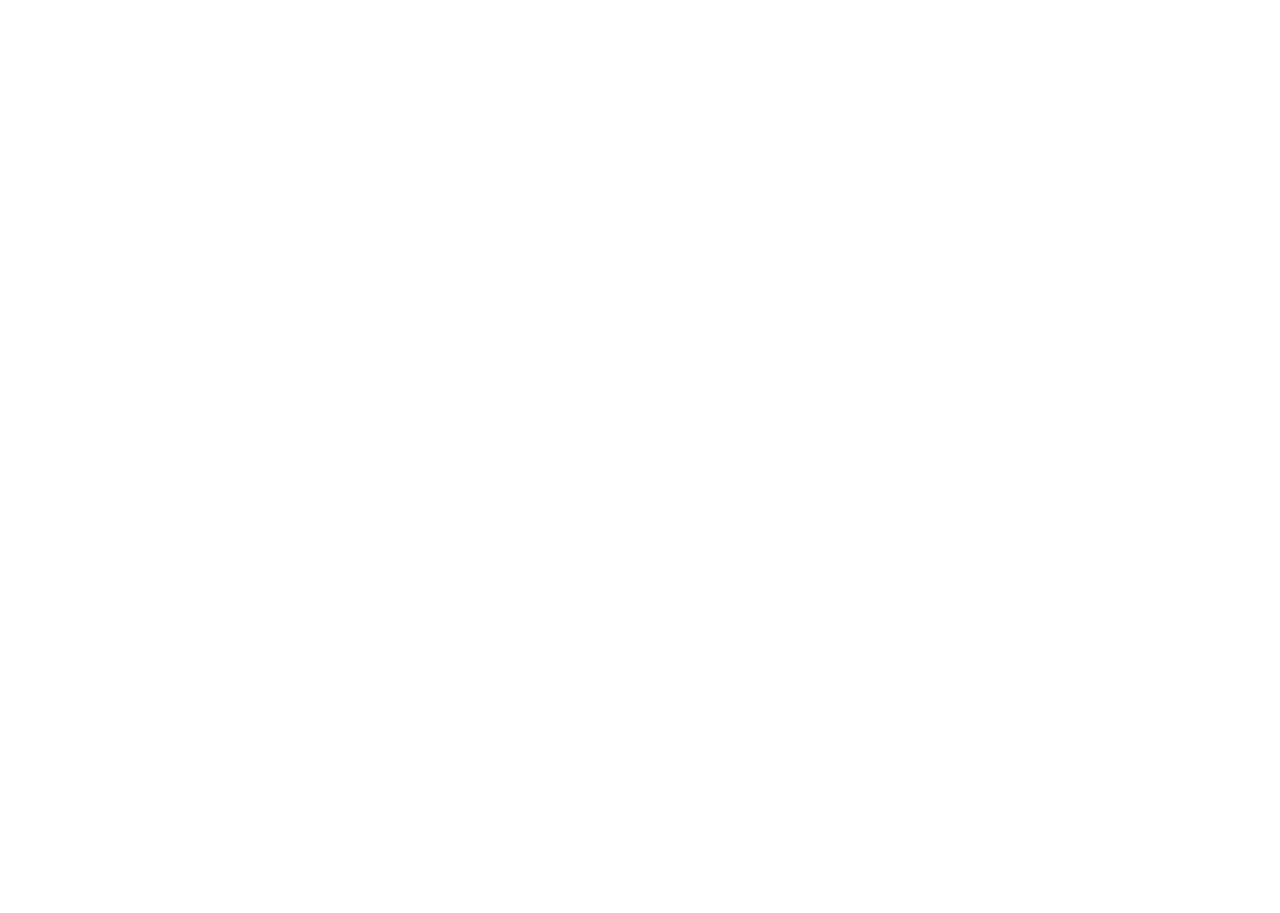
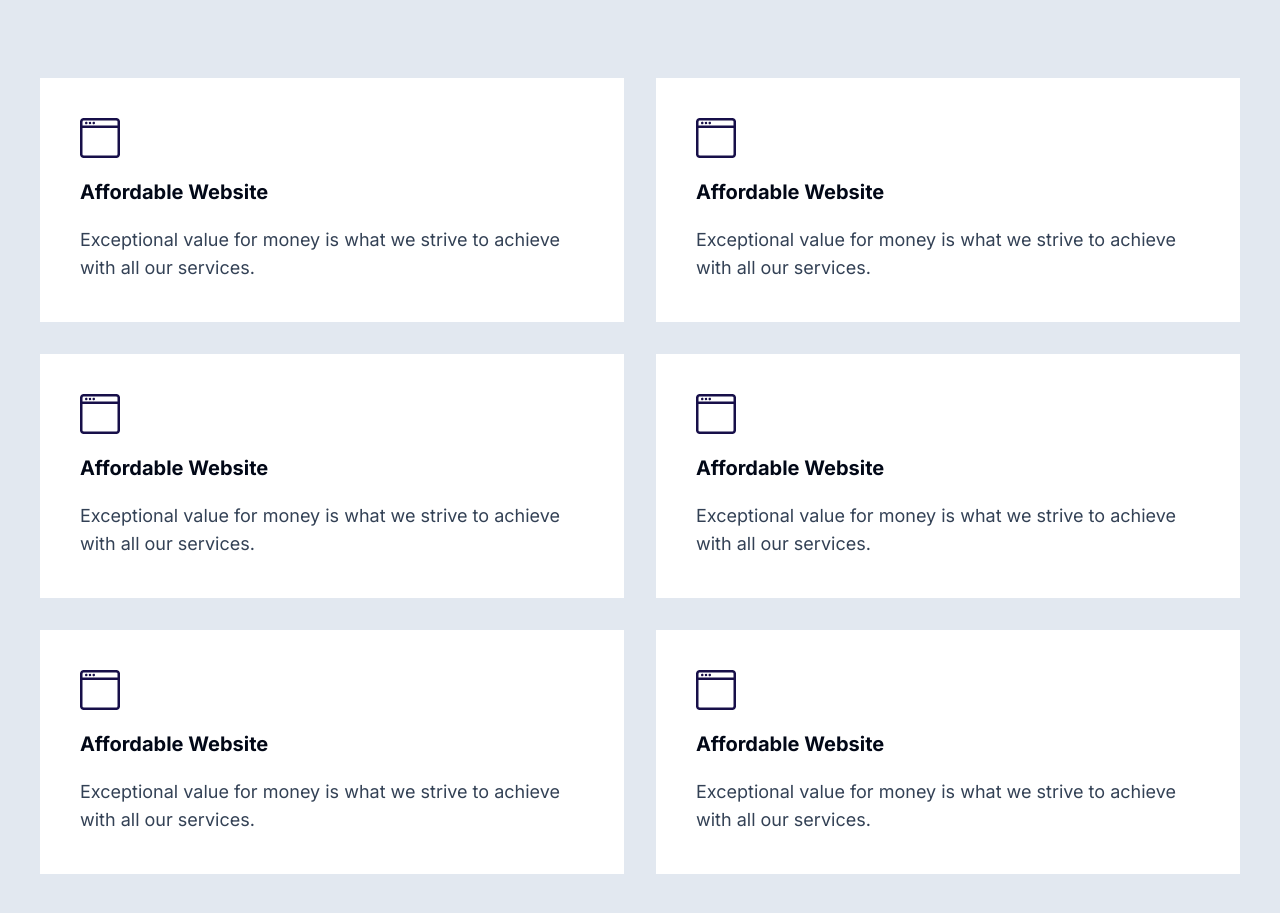
Before and after one commit to shubh0316/websitesbs, a Next.js app: page /AboutUs in a window 1280 px wide. Shown: the part 1287-2200 px from the top of the page. Before the commit the page ends 1085 px from the top, so only its background shows below. Built offline with nearby package versions, Linux system fonts and the light colour scheme.

Commit message:
what-we-do-section-done

```diff
--- a/app/AboutUs/AboutSection.tsx
+++ b/app/AboutUs/AboutSection.tsx
@@ -2,8 +2,9 @@ import React from 'react';
 
 function AboutSection() {
     return (
-        <div className="grid grid-cols-2 md:gap-10 p-20">
-            <div className="md:col-span-1">
+        <div className="bg-slate-200 py-20">
+        <div className="grid grid-cols-2 md:gap-10 p-20 bg-white">
+            <div className="md:col-span-1 ">
                 <div className="text-2xl font-bold">
                     About Us
                 </div>
@@ -12,6 +13,7 @@ function AboutSection() {
                 MLM Consultant Asia is a leading India based Software Company focused on delivering the best and most cost-effective solutions to our clients. Mini InfoTech provides a variety of software services, Software Development Services, Web Development Services, Web Designing Services, MLM Software and website, Hosting services, and much more. We have served our clients with Comprehensive Web Solutions - right From Strategic Planning and Online Marketing Decisions to the actual Designing, Development, and Implementation with testing of the Projects, and our Support Team is always there for the Maintenance and Enhancement of the Project.
             </div>
         </div>
+        </div>
     );
 }
 
--- a/app/AboutUs/WhatWeDoSection.tsx
+++ b/app/AboutUs/WhatWeDoSection.tsx
@@ -1,9 +1,12 @@
 import React from 'react'
+import logo1 from "@/assets/Frame.png";
+import Image from 'next/image';
+
 
 function WhatWeDoSection() {
   return (
-    <div>
-        <div className="flex flex-col text-center gap-y-5">
+    <div className='bg-slate-200'>
+        <div className="flex flex-col text-center gap-y-5 py-10">
             <div className="text-2xl font-bold">
                WHAT WE DO?
             </div>
@@ -11,9 +14,51 @@ function WhatWeDoSection() {
                We are providing following best services.
             </div>
         </div>
-      <div className="grid grid-cols-2 gap-4">
+      <div className="grid grid-cols-2 gap-8 p-10">
+        <div className='md:col-span-1 col-span-2'>
+           <div className="flex flex-col p-10  bg-white justify-start space-y-5">
+                <Image src={logo1} alt="svg1"  />
+                <h3 className='text-xl font-bold'>Affordable Website</h3>
+                <h3 className='text-lg font-normal text-slate-700'>Exceptional value for money is what we strive to achieve with all our services.</h3>
+           </div>
+        </div>
+        <div className='md:col-span-1 col-span-2'>
+           <div className="flex flex-col p-10  bg-white justify-start space-y-5">
+                <Image src={logo1} alt="svg1"  />
+                <h3 className='text-xl font-bold'>Affordable Website</h3>
+                <h3 className='text-lg font-normal text-slate-700'>Exceptional value for money is what we strive to achieve with all our services.</h3>
+           </div>
+        </div>
+        <div className='md:col-span-1 col-span-2'>
+           <div className="flex flex-col p-10  bg-white justify-start space-y-5">
+                <Image src={logo1} alt="svg1"  />
+                <h3 className='text-xl font-bold'>Affordable Website</h3>
+                <h3 className='text-lg font-normal text-slate-700'>Exceptional value for money is what we strive to achieve with all our services.</h3>
+           </div>
+        </div>
+        <div className='md:col-span-1 col-span-2'>
+           <div className="flex flex-col p-10  bg-white justify-start space-y-5">
+                <Image src={logo1} alt="svg1"  />
+                <h3 className='text-xl font-bold'>Affordable Website</h3>
+                <h3 className='text-lg font-normal text-slate-700'>Exceptional value for money is what we strive to achieve with all our services.</h3>
+           </div>
+        </div>
+        <div className='md:col-span-1 col-span-2'>
+           <div className="flex flex-col p-10  bg-white justify-start space-y-5">
+                <Image src={logo1} alt="svg1"  />
+                <h3 className='text-xl font-bold'>Affordable Website</h3>
+                <h3 className='text-lg font-normal text-slate-700'>Exceptional value for money is what we strive to achieve with all our services.</h3>
+           </div>
+        </div>
+        <div className='md:col-span-1 col-span-2'>
+           <div className="flex flex-col p-10  bg-white justify-start space-y-5">
+                <Image src={logo1} alt="svg1"  />
+                <h3 className='text-xl font-bold'>Affordable Website</h3>
+                <h3 className='text-lg font-normal text-slate-700'>Exceptional value for money is what we strive to achieve with all our services.</h3>
+           </div>
+        </div>
+      </div>
 
-      </div>
     </div>
   )
 }
```
Also changed, not shown: assets/Frame.png (added).
